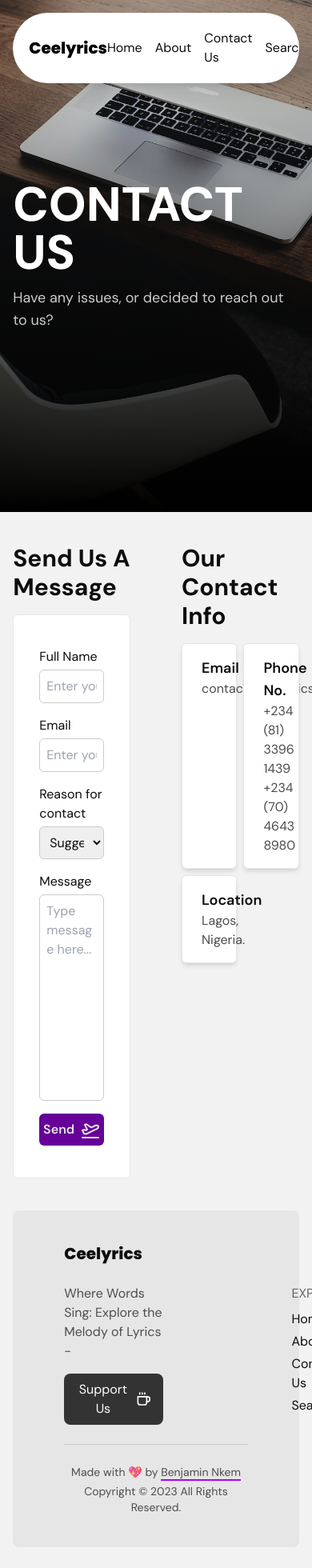
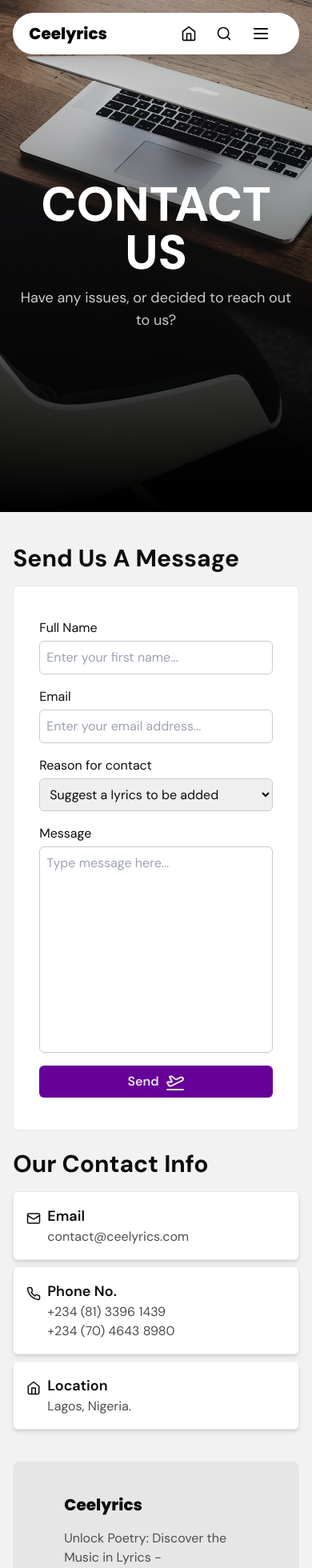
Before and after one commit to benjaminnkem/ceelyrics-next, a Next.js app: page /contact in a window 390 px wide. Shown: the top 1960 px of the page at 80% size. Built offline with nearby package versions, Linux system fonts and the light colour scheme.

Commit message:
chore: made all pages responsive

```diff
--- a/components/Layout/Footer/index.tsx
+++ b/components/Layout/Footer/index.tsx
@@ -29,22 +29,24 @@ const Footer = () => {
     <footer>
       <WidthClamp>
         <div className="rounded-lg py-10 px-16 bg-background-100 mb-10 mt-4">
-          <div className="space-y-6">
-            <div className="mb-6">
+          <div className="md:space-y-6 space-y-4">
+            <div className="md:mb-6 mb-4">
               <Link href={"/"} className={`${poppins.className} font-extrabold text-xl`}>
                 Ceelyrics
               </Link>
             </div>
 
-            <div className="flex gap-[10rem]">
-              <div className="space-y-4">
+            <div className="flex sm:flex-row flex-col lg:gap-[10rem] md:gap-20 gap-10">
+              <div className="space-y-4 max-w-sm">
                 <div className="space-y-1 max-w-sm">
-                  <p className="text-text-700">{quotes[0]} -</p>
+                  <p className="text-text-700">{quotes[1]} -</p>
                 </div>
                 <button className="bg-background-800 px-4 py-2 flex items-center gap-2 text-white rounded-lg">
                   <span>Support Us</span> <CoffeeIcon />
                 </button>
               </div>
+
+              <div className="flex lg:gap-[10rem] gap-20">
                 <div className="space-y-2">
                   <p className="uppercase text-text-600">Explore</p>
                   <ul className="flex flex-col gap-1">
@@ -57,6 +59,7 @@ const Footer = () => {
                     ))}
                   </ul>
                 </div>
+
                 <div className="space-y-2">
                   <p className="uppercase text-text-600">Contact Us</p>
                   <ul className="flex flex-col gap-1">
@@ -69,6 +72,7 @@ const Footer = () => {
                       </li>
                     ))}
                   </ul>
+                </div>
               </div>
             </div>
 
--- a/components/Layout/Navbar/index.tsx
+++ b/components/Layout/Navbar/index.tsx
@@ -3,8 +3,8 @@ import Link from "next/link";
 import { create } from "zustand";
 import WidthClamp from "../Clamp";
 import { poppins } from "@/lib/fonts";
-import { SearchIcon } from "lucide-react";
-import { useLayoutEffect, useRef } from "react";
+import { HomeIcon, MenuIcon, SearchIcon, XIcon } from "lucide-react";
+import { useEffect, useLayoutEffect, useRef, useState } from "react";
 import { gsap } from "gsap";
 import { usePathname } from "next/navigation";
 
@@ -53,7 +53,19 @@ const Navbar = () => {
     }, navbarRef);
   }, []);
 
+  const [mobileNavOpen, setMobileNavOpen] = useState(false);
+  const toggleMobileNav = () => setMobileNavOpen(!mobileNavOpen);
+
+  useEffect(() => {
+    if (mobileNavOpen) {
+      document.body.style.overflow = "hidden";
+    } else {
+      document.body.style.overflow = "auto";
+    }
+  }, [mobileNavOpen]);
+
   return (
+    <>
       <nav className="mt-4 top-0 left-0 fixed z-[500] w-full" ref={navbarRef}>
         <WidthClamp>
           <div className="w-full flex items-center justify-between overflow-hidden bg-white rounded-full py-3 px-5 shadow-xl navContainer">
@@ -61,7 +73,7 @@ const Navbar = () => {
               Ceelyrics
             </Link>
 
-          <ul className="flex items-center gap-4">
+            <ul className="items-center gap-4 sm:flex hidden select-none">
               {links.map((link, idx) => (
                 <li key={idx} className="navLink">
                   {link.icon ? (
@@ -79,9 +91,46 @@ const Navbar = () => {
                 Get Started
               </button>
             </ul>
+
+            <div className="flex items-center gap-6 sm:hidden mr-4">
+              <Link href={"/"} className="duration-200 hover:animate-pulse">
+                <HomeIcon size={20} />
+              </Link>
+              <SearchIcon size={20} />
+              <MenuIcon className="cursor-pointer" onClick={toggleMobileNav} />
+            </div>
           </div>
         </WidthClamp>
       </nav>
+
+      <aside
+        className={`z-[2000] text-white overflow-auto fixed right-0 flex items-center justify-center top-0 bg-black min-h-screen sm:hidden ${
+          mobileNavOpen ? "w-full opacity-100 bg-opacity-80" : "w-0 opacity-0"
+        } duration-200`}
+      >
+        <XIcon
+          className="absolute top-4 right-4 font-bold cursor-pointer text-xl"
+          size={30}
+          onClick={toggleMobileNav}
+        />
+
+        <div className="flex flex-col gap-4 text-center">
+          {links.slice(0, links.length - 1).map((link, index) => (
+            <Link
+              href={link.path}
+              key={index}
+              className="text-xl duration-200 hover:border-white/90 border-2 px-6 py-2 rounded-2xl border-transparent font-semibold"
+              onClick={toggleMobileNav}
+            >
+              {link.label}
+            </Link>
+          ))}
+          <button className="text-xl text-text-50 hover:border-primary-700 px-4 py-2 rounded-3xl border border-transparent font-semibold transition-colors duration-200">
+            Get Started
+          </button>
+        </div>
+      </aside>
+    </>
   );
 };
 
--- a/components/UI/About/faq.tsx
+++ b/components/UI/About/faq.tsx
@@ -56,7 +56,7 @@ const FAQComponent: React.FC = () => {
     <WidthClamp>
       <div className="space-y-6 mb-40">
         <h4 className="font-extrabold text-5xl">FAQ</h4>
-        <div className="grid grid-cols-2 gap-4">
+        <div className="grid sm:grid-cols-2 gap-4 select-none">
           {faqs.map((faq, index) => (
             <div key={index} className="bg-white shadow-xl self-start duration-200 rounded-lg p-3">
               <div
--- a/components/UI/About/index.tsx
+++ b/components/UI/About/index.tsx
@@ -52,7 +52,7 @@ const AboutContent = () => {
 
         <section className="mb-40">
           <WidthClamp>
-            <div className="grid grid-cols-2 gap-4">
+            <div className="grid sm:grid-cols-2 gap-4">
               <div>
                 <h3 className="font-extrabold text-5xl">Our Story</h3>
               </div>
--- a/components/UI/Contact/index.tsx
+++ b/components/UI/Contact/index.tsx
@@ -44,7 +44,7 @@ const ContactContent = () => {
           </div>
           <div className="-z-[8] absolute top-0 left-0 w-full h-full bg-gradient-to-t from-black to-transparent flex items-center">
             <WidthClamp>
-              <div className="text-white space-y-3">
+              <div className="text-white space-y-3 text-center sm:text-start">
                 <h1 className="text-6xl font-extrabold">CONTACT US</h1>
                 <p className="text-text-200 text-lg">Have any issues, or decided to reach out to us?</p>
               </div>
@@ -54,7 +54,7 @@ const ContactContent = () => {
       </header>
       <main>
         <WidthClamp>
-          <div className="grid grid-cols-2 gap-16 my-10">
+          <div className="grid md:grid-cols-2 lg:gap-16 md:gap-6 gap-6 my-10">
             <div>
               <h2 className="font-bold text-3xl">Send Us A Message</h2>
               <div className="bg-white rounded-md py-10 px-8 border mt-4">
@@ -117,7 +117,7 @@ const ContactContent = () => {
             </div>
             <div>
               <h3 className="font-bold text-3xl">Our Contact Info</h3>
-              <div className="grid grid-cols-2 gap-2 mt-4">
+              <div className="grid lg:grid-cols-2 gap-2 mt-4">
                 <div className="bg-white border rounded-md p-4 shadow-md">
                   <div className="flex gap-2">
                     <MailIcon size={18} className="mt-2" />
--- a/components/UI/Home/index.tsx
+++ b/components/UI/Home/index.tsx
@@ -71,11 +71,17 @@ const HomeContent = () => {
       <div ref={introCoverRef}>
         <div className="fixed layer z-[600] top-0 left-0 w-full min-h-screen bg-primary-900 text-white layer-cover">
           <div className="w-full min-h-screen grid text-center place-content-center">
-            <div className="overflow-hidden py-1 border-white border-b-8 flex" id="ceeTextContainer">
-              <p className="text-8xl font-extrabold" id="ceeText">
+            <div
+              className="overflow-hidden py-1 border-white lg:border-b-8 md:border-b-[6px] border-b-[5px] flex"
+              id="ceeTextContainer"
+            >
+              <p className="lg:text-8xl md:text-7xl sm:text-6xl text-5xl font-extrabold" id="ceeText">
                 Ceelyrics
               </p>
-              <span className="text-primary-500 text-8xl font-extrabold" id="ceeDot">
+              <span
+                className="text-primary-500 lg:text-8xl md:text-7xl sm:text-6xl text-5xl font-extrabold"
+                id="ceeDot"
+              >
                 .
               </span>
             </div>
```
Lines whose indentation alone changed are shown as unchanged.
